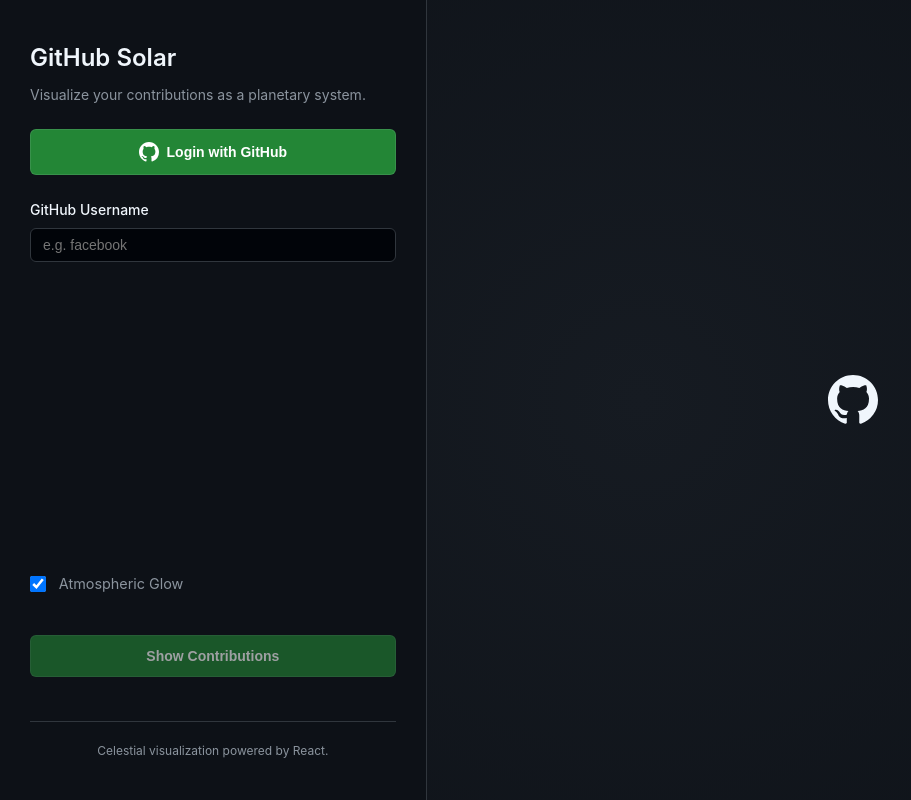
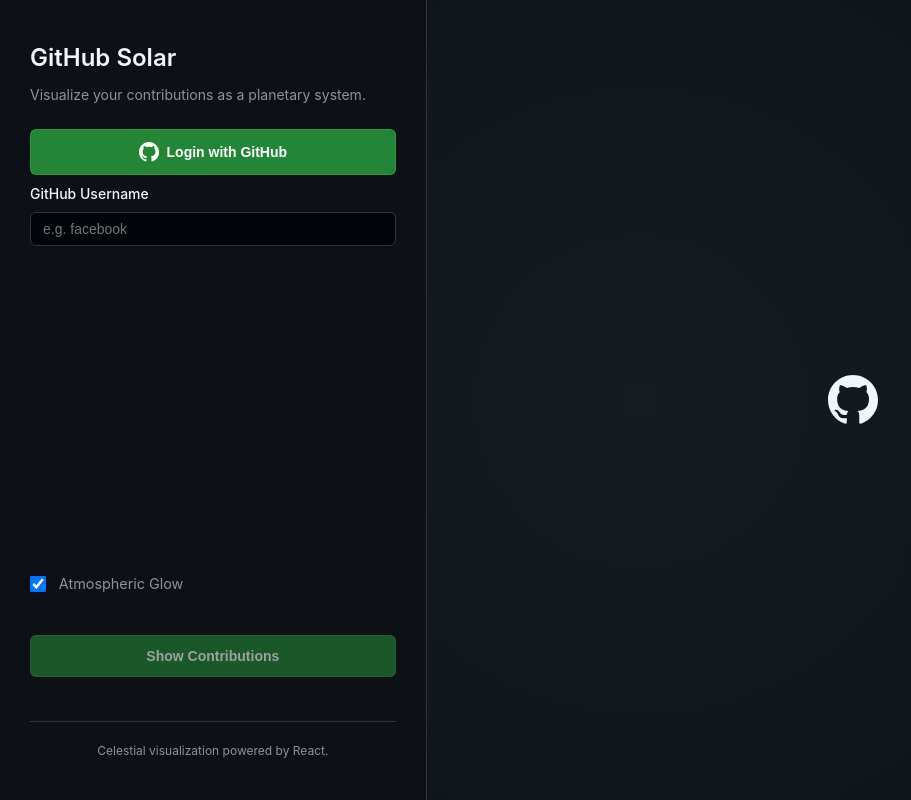
Before and after one commit to crebro/planetary-contributions, a React (Vite) app: page / in a window 1280 px wide. Shown: the whole page, without its empty margins (0-911 px from the left). Built offline with nearby package versions, Linux system fonts and the light colour scheme.

Commit message:
fix: minor ui fixes

```diff
--- a/src/components/Sidebar.tsx
+++ b/src/components/Sidebar.tsx
@@ -51,8 +51,8 @@
                     Visualize your contributions as a planetary system.
                 </p>
             </div>
-
-            <div style={{ display: 'flex', flexDirection: 'column', gap: '16px' }}>
+            <div style={{ display: 'flex', flexDirection: 'column' }}>
+                <div style={{ display: 'flex', gap: '16px' }}>
                     <button
                         onClick={isAuthenticated ? undefined : handleGitHubLogin}
                         style={{
@@ -69,6 +69,7 @@
                             justifyContent: 'center',
                             gap: '8px',
                             opacity: isAuthenticated ? 1 : (isLoading ? 0.6 : 1),
+                            flex: 1
                         }}
                     >
                         <svg height="20" width="20" viewBox="0 0 16 16" fill="currentColor">
@@ -92,15 +93,18 @@
                                 color: '#f85149',
                                 border: '1px solid #f85149',
                                 borderRadius: '6px',
-                            padding: '6px',
-                            fontSize: '11px',
+                                padding: '12px',
+                                fontSize: '14px',
                                 cursor: 'pointer',
-                            alignSelf: 'center'
+                                alignSelf: 'center',
+                                flex: 1
                             }}
                         >
                             Sign Out
                         </button>
                     )}
+
+                </div>
 
                 <div className="input-group" style={{ display: 'flex', flexDirection: 'column', gap: '8px', marginTop: '8px' }}>
                     <label style={{ fontSize: '14px', fontWeight: '500' }}>GitHub Username</label>
```
Lines whose indentation alone changed are shown as unchanged.
